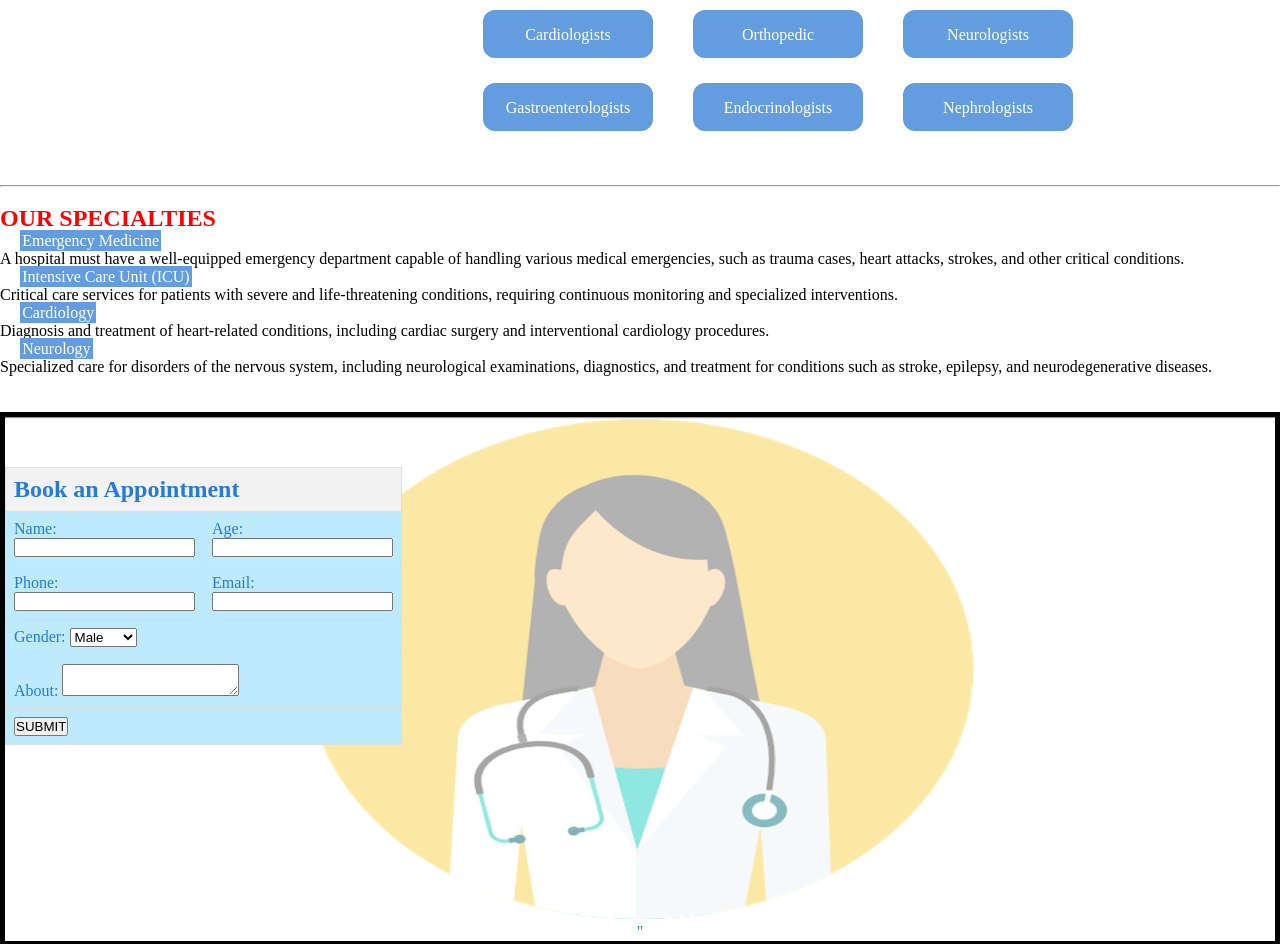
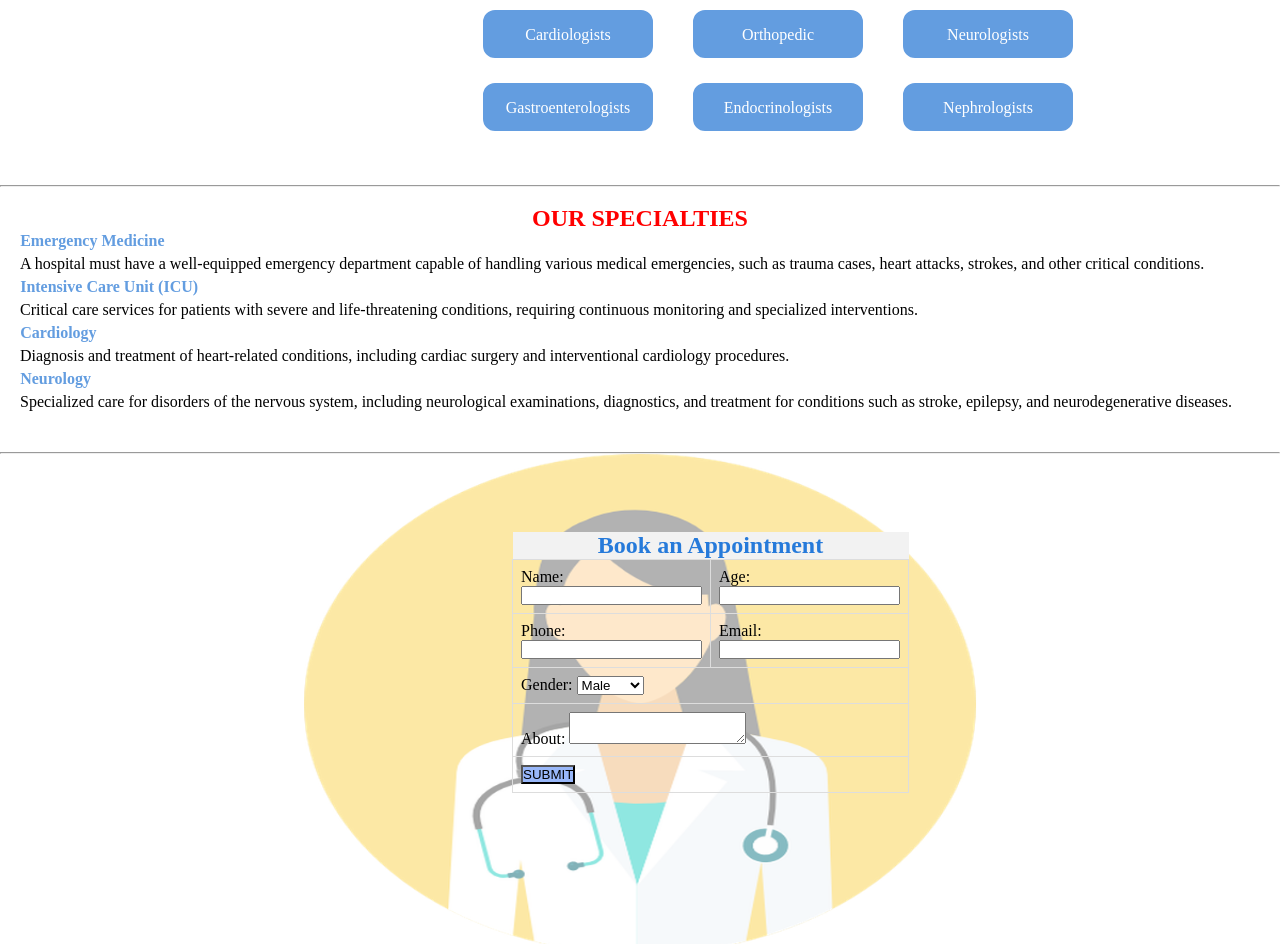
Before and after one commit to sagarji1/Hospital-management-system, a website: page hospital.html in a window 1280 px wide. Shown: the part 692-1636 px from the top of the page. Drawn offline with Linux system fonts and the light colour scheme.

Commit message:
style.css

```diff
--- a/style.css
+++ b/style.css
@@ -119,16 +119,27 @@ ul a:hover{color: black;}
 .emergency :hover{
     color: black;
 }
+.h2{
+    text-align: center;
+}
+.specialties p{
+    margin-left: 20px;
+    margin-top: 5px;
+    margin-bottom: 5px;
+}
+
 .specialties a{
+    border-radius: 20px;
     text-decoration: none;
-    background-color: rgb(99, 157, 224);
+    color: rgb(99, 157, 224);
+    /* background-color: rgb(99, 157, 224); */
     padding: 0.01em;
-    border: 2px solid rgb(99, 157, 224);
+    /* border: 2px solid rgb(99, 157, 224); */
     margin: 5px;
     width: 5cm;
     height: 3cm;
     text-align: center;
-    color: white;
+    font-weight: bold;
 }
 .specialties a:hover{
     color: black
@@ -174,7 +185,7 @@ grid-template-columns: auto auto auto;
     position: relative;
     text-align: center;
     color: rgb(38, 122, 218);
-    border: 5px solid black;
+    /* border: 2px solid black; */
 }
 .app1{
     position: absolute;
@@ -191,14 +202,19 @@ grid-template-columns: auto auto auto;
 }
 
     .table {
+        margin-left: 40%;
         position: absolute;
         top: 30px;
         width: 20%;
         border-collapse: collapse;
-        margin-top: 20px;
-        background-color: rgb(190, 234, 253);
+        margin-top: 50px;
+        background-color: transparent;
     }
 
+    .table td{
+        color: black;
+    }
+ś
     th, td {
         border: 1px solid #ddd;
         padding: 8px;
@@ -212,3 +228,25 @@ grid-template-columns: auto auto auto;
     .Work{
         width: 90px;
     }
+
+    .button input{
+        background-color: rgb(152, 183, 249);
+    }
+    #myButton {
+        padding: 10px 20px;
+        font-size: 16px;
+        cursor: pointer;
+        background-color: #4c72af;
+        color: ;
+        border: none;
+        border-radius: 4px;
+        font-weight: 900;
+    }
+    #amb{
+        background-color: #4c72af;
+        margin-right: 12px;
+        border-radius: 5px;
+    }
+    #myButton:hover{
+        background-color: red;
+    }
```
